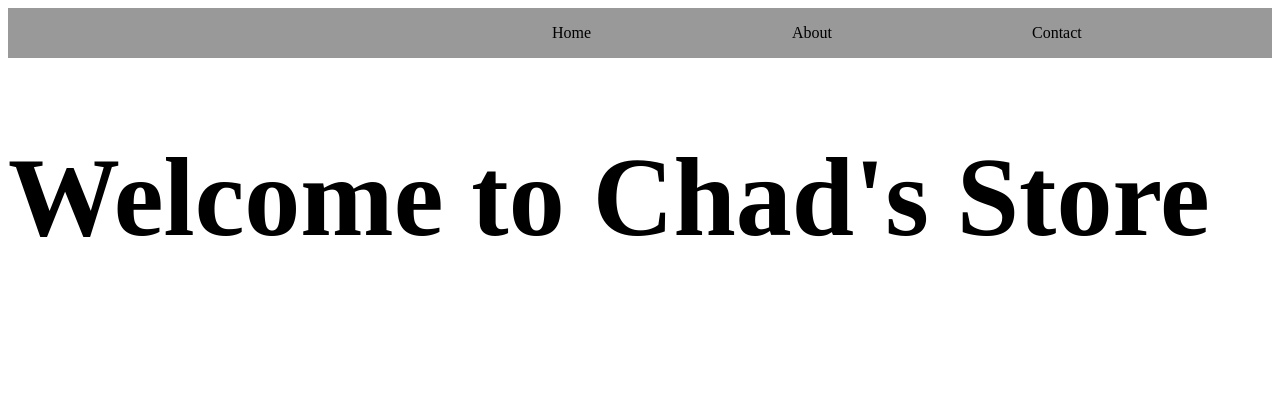
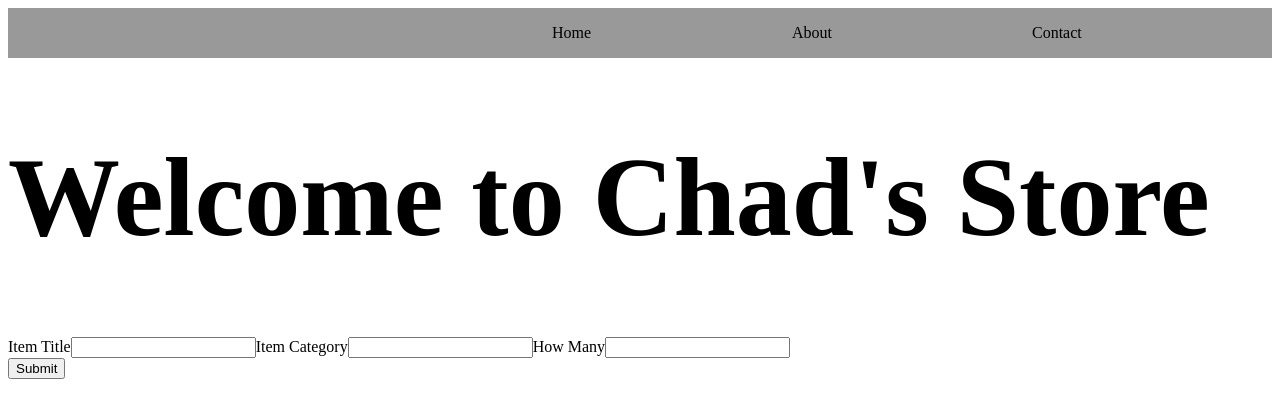
Before and after one commit to chadtarpey615/next-store, a Next.js app: page / in a window 1280 px wide. Shown: the top 418 px of the page. Built offline with nearby package versions, Linux system fonts and the light colour scheme.

Commit message:
added db folder and newcheckoutform

```diff
--- /dev/null
+++ b/components/CheckoutForm/CheckoutForm.js
@@ -0,0 +1,48 @@
+import React, { useState, useRef } from 'react';
+import { addStoreItem } from "../../pages/api/new-item/index";
+// import { getStaticProps } from "../../db/index"
+// import { MongoClient } from "mongodb";
+const CheckoutForm = () => {
+
+    const [addItem, setAddItem] = useState(null);
+
+    const handleChange = event => {
+        event.preventDefault();
+
+        const { name, value } = event.target;
+        setAddItem({ ...addItem, [name]: value.trim() })
+
+
+
+    }
+
+    const submitHandler = (event) => {
+        event.preventDefault();
+        // getStaticProps(() => {
+        //     addStoreItem({
+        //         title: addItem.title,
+        //         category: addItem.category,
+        //         many: addItem.many
+        //     })
+        // })
+
+
+    }
+
+
+    return (
+        <form onSubmit={submitHandler}>
+            <label htmlFor="title">Item Title</label>
+            <input name="title" type="text" onChange={handleChange} />
+            <label htmlFor="category">Item Category</label>
+            <input name="category" type="text" onChange={handleChange} />
+            <label htmlFor="many">How Many</label>
+            <input name="many" type="text" onChange={handleChange} />
+            <div className="form-button">
+                <button>Submit</button>
+            </div>
+        </form>
+    )
+}
+
+export default CheckoutForm;
--- a/package.json
+++ b/package.json
@@ -8,6 +8,7 @@
     "start": "next start"
   },
   "dependencies": {
+    "mongodb": "^3.6.6",
     "next": "10.1.3",
     "react": "17.0.2",
     "react-dom": "17.0.2"
--- a/pages/api/hello.js
+++ /dev/null
@@ -1,5 +0,0 @@
-// Next.js API route support: https://nextjs.org/docs/api-routes/introduction
-
-export default (req, res) => {
-  res.status(200).json({ name: 'John Doe' })
-}
--- /dev/null
+++ b/pages/api/new-item/index.js
@@ -0,0 +1,15 @@
+import { useRouter } from "next/router";
+
+
+export async function addStoreItem(enteredItemData) {
+    const response = await fetch("/api/new-item", {
+        method: "POST",
+        body: JSON.stringify(enteredItemData),
+        headers: {
+            "Content-Type": "application/json"
+        }
+    });
+
+    const data = await response.json();
+    console.log(data)
+}
--- a/pages/index.js
+++ b/pages/index.js
@@ -2,12 +2,14 @@ import Head from 'next/head'
 // import styles from '../styles/Home.module.css';
 import Navbar from "../components/Navbar/Navbar";
 import Header from "../components/Header/Header"
+import CheckoutForm from "../components/CheckoutForm/CheckoutForm"
 
 export default function Home() {
   return (
     <>
       <Navbar />
       <Header />
+      <CheckoutForm />
     </>
   )
 }
```
Also changed, not shown: db/index.js (added, +13 -0 lines), 1 other file (tests, documents, lock files or other folders).
